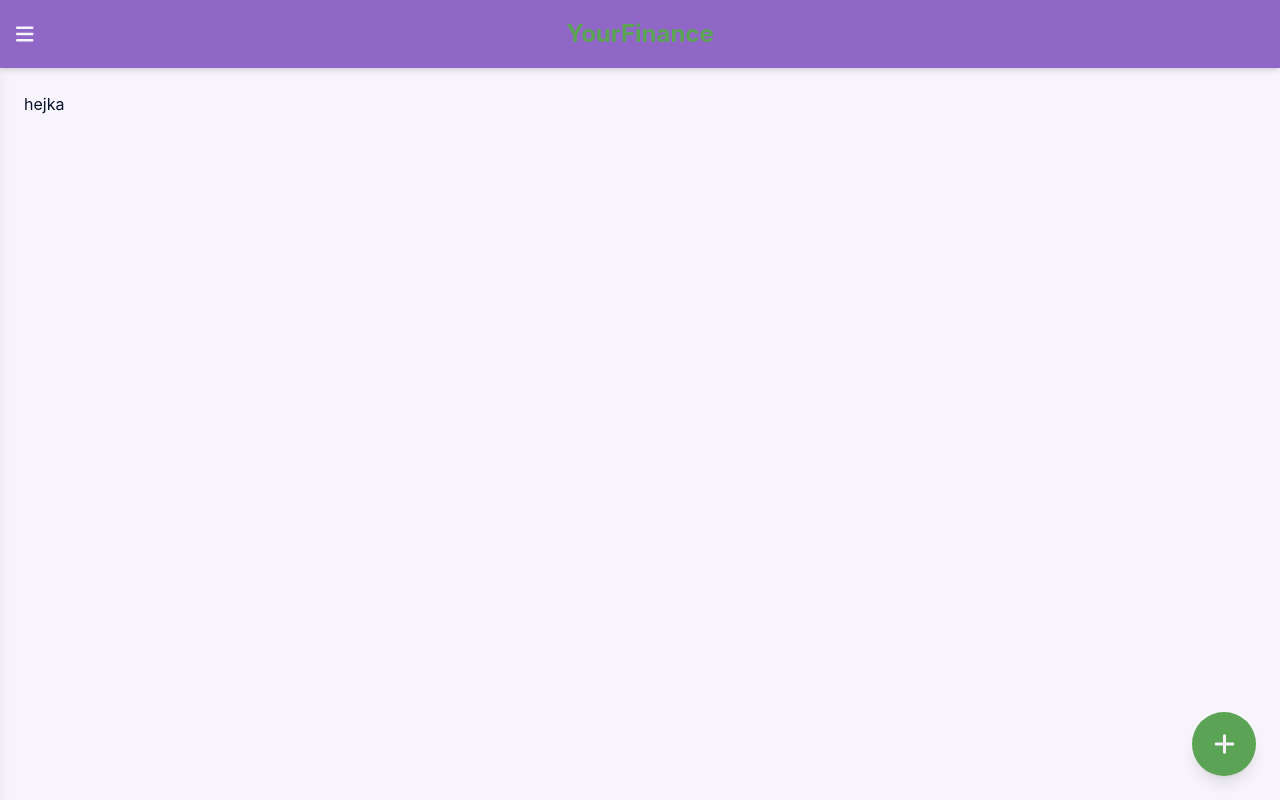
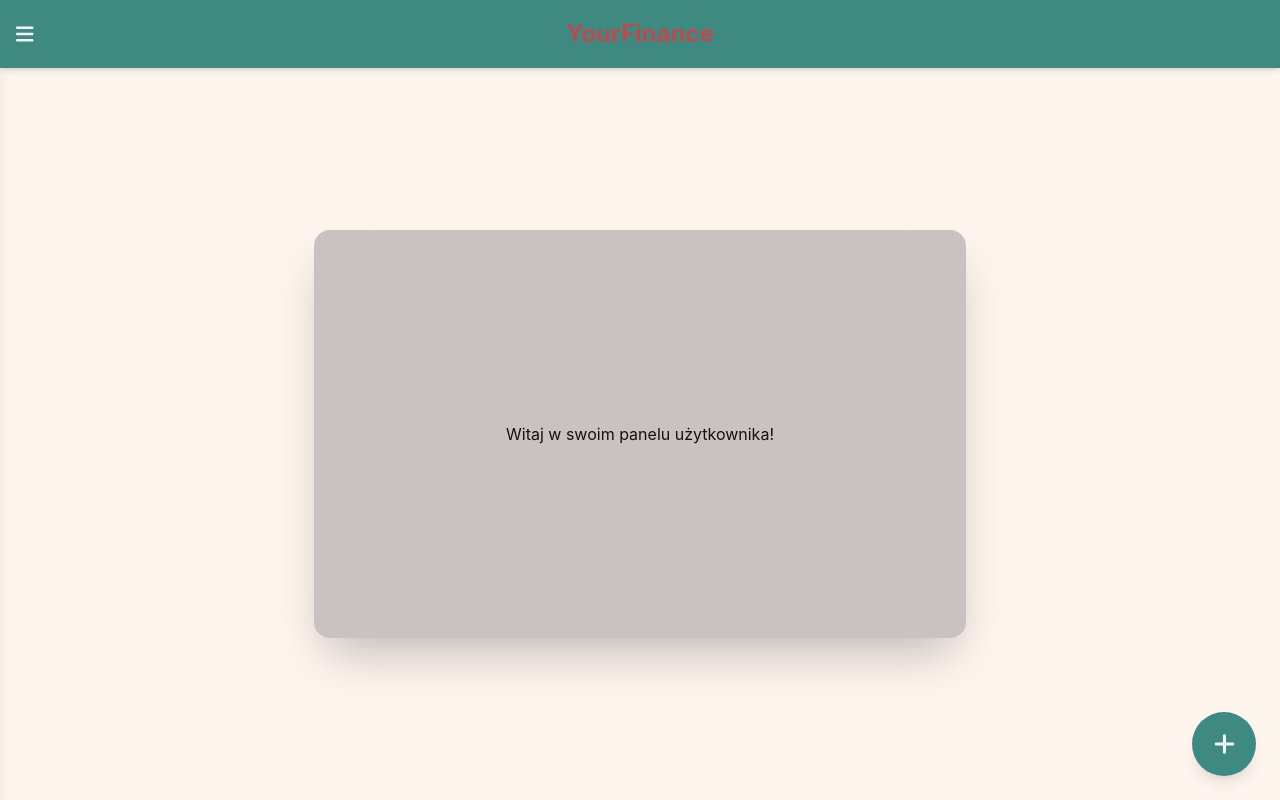
Before and after one commit to Toskyuu/FE_Web-application-for-managing-personal-finances, a React (Vite) app: page / in a window 1280 px wide. Built offline with nearby package versions, Linux system fonts and the light colour scheme.

Commit message:
zmiana palety, trochę zabawy z layoutem i przykładowym divem

```diff
--- a/src/App.tsx
+++ b/src/App.tsx
@@ -1,12 +1,11 @@
 import React from 'react';
-import { UserLayout } from './components';
+import DashboardPage from "@/pages/DashboardPage.tsx";
 
 const App: React.FC = () => {
     return (
-        <div className="App bg-background-light dark:bg-background-dark text-text-light dark:text-text-dark">
-            <UserLayout>
-                hejka
-            </UserLayout>
+        <div className="App">
+           <DashboardPage>
+           </DashboardPage>
         </div>
     );
 };
--- a/src/components/Elements/FloatingActionButton/FloatingActionButton.tsx
+++ b/src/components/Elements/FloatingActionButton/FloatingActionButton.tsx
@@ -17,7 +17,7 @@ const FloatingActionButton: React.FC<FloatingActionButtonProps> = ({ icon, label
             <FloatingButtonLabel label={label} color={color} bgColor={bgColor} />
             <button
                 onClick={onClick}
-                className="w-16 h-16 bg-primary text-text-dark rounded-full shadow-lg flex items-center justify-center transition-transform transform"
+                className={`w-16 h-16 bg-${bgColor} text-text-dark rounded-full shadow-lg flex items-center justify-center transition-transform transform`}
             >
                 <FontAwesomeIcon icon={icon} size="xl" />
             </button>
--- a/src/components/Elements/FloatingButtons/FloatingButtons.tsx
+++ b/src/components/Elements/FloatingButtons/FloatingButtons.tsx
@@ -24,7 +24,6 @@ const FloatingButtons: React.FC = () => {
                 <FontAwesomeIcon icon={faPlus} size="xl" />
             </button>
 
-            {/* Przycisków rozwiniętych */}
             <div
                 className={`absolute bottom-20 right-0 space-y-4 ${isExpanded ? "flex" : "hidden"} flex-col items-center transition-all duration-500 ease-in-out z-50`}
             >
--- a/src/components/Elements/Header/Header.tsx
+++ b/src/components/Elements/Header/Header.tsx
@@ -33,7 +33,7 @@ const Header: React.FC = () => {
 
     return (
         <div>
-            <header className="sticky top-0 z-50 bg-secondary shadow-md">
+            <header className="sticky top-0 z-50 bg-primary shadow-md">
                 <div className="container mx-auto flex items-center justify-between p-4">
                     <button
                         className="absolute left-0 ml-4 text-text-dark"
@@ -43,7 +43,7 @@ const Header: React.FC = () => {
                         <FontAwesomeIcon icon={faBars} size="lg"/>
                     </button>
 
-                    <div className="text-2xl font-bold text-primary text-center flex-grow">
+                    <div className="text-2xl font-bold text-error text-center flex-grow">
                         YourFinance
                     </div>
                 </div>
--- a/src/components/Layout/UserLayout/UserLayout.tsx
+++ b/src/components/Layout/UserLayout/UserLayout.tsx
@@ -8,13 +8,16 @@ interface UserLayoutProps {
 
 const UserLayout: React.FC<UserLayoutProps> = ({ children }) => {
     return (
-        <div className="flex h-screen">
+        <div className="flex h-full w-full min-h-screen min-w-screen bg-background-light dark:bg-background-dark text-text-light dark:text-text-dark">
             <div className="flex-1 flex flex-col">
-                <Header />
-                <main className="flex-1 p-6">{children}</main>
-                <FloatingButtons />
+                <Header/>
+                <main className="flex-1 p-6 flex items-center justify-center">
+                    {children}
+                </main>
+                <FloatingButtons/>
             </div>
         </div>
+
     );
 };
 
--- a/src/pages/DashboardPage.tsx
+++ b/src/pages/DashboardPage.tsx
@@ -5,8 +5,7 @@ import {UserLayout} from "@/components";
 const DashboardPage: React.FC = () => {
     return (
         <UserLayout>
-            <h1>Witaj w swoim panelu użytkownika!</h1>
-            {/* Można tu dodać dane użytkownika, saldo konta, transakcje itp. */}
+            <div className={'bg-surface-light dark:bg-surface-dark p-48 content-center text-center dark:text-text-dark text-text-light rounded-2xl shadow-2xl'}>Witaj w swoim panelu użytkownika!</div>
         </UserLayout>
     );
 };
--- a/tailwind.config.js
+++ b/tailwind.config.js
@@ -5,24 +5,30 @@ module.exports = {
     theme: {
         colors: {
             primary: {
-                DEFAULT: '#5ba355',
+                DEFAULT: '#3e8a80',
             },
             secondary: {
-                DEFAULT: '#9067C6',
+                DEFAULT: '#4c837b',
             },
             background: {
-                light: '#F7F5FB',
-                dark: '#0A1128',
+                light: '#FEF5EF',
+                dark: '#171717',
             },
+            // 1e1e1e
             surface: {
-                light: '#F5F1ED',
-                dark: '#0B2027',
+                light: '#cac1c1',
+                dark: '#232323',
             },
             text: {
-                light: '#0A1128',
+                light: '#121212',
                 dark: '#F7F5FB',
             },
-            error: '#FF6B6B',
+            success: {
+                DEFAULT: '#519872',
+            },
+            error: {
+                DEFAULT: '#BC4B51',
+            },
         },
         extend: {
             fontFamily: {
```
